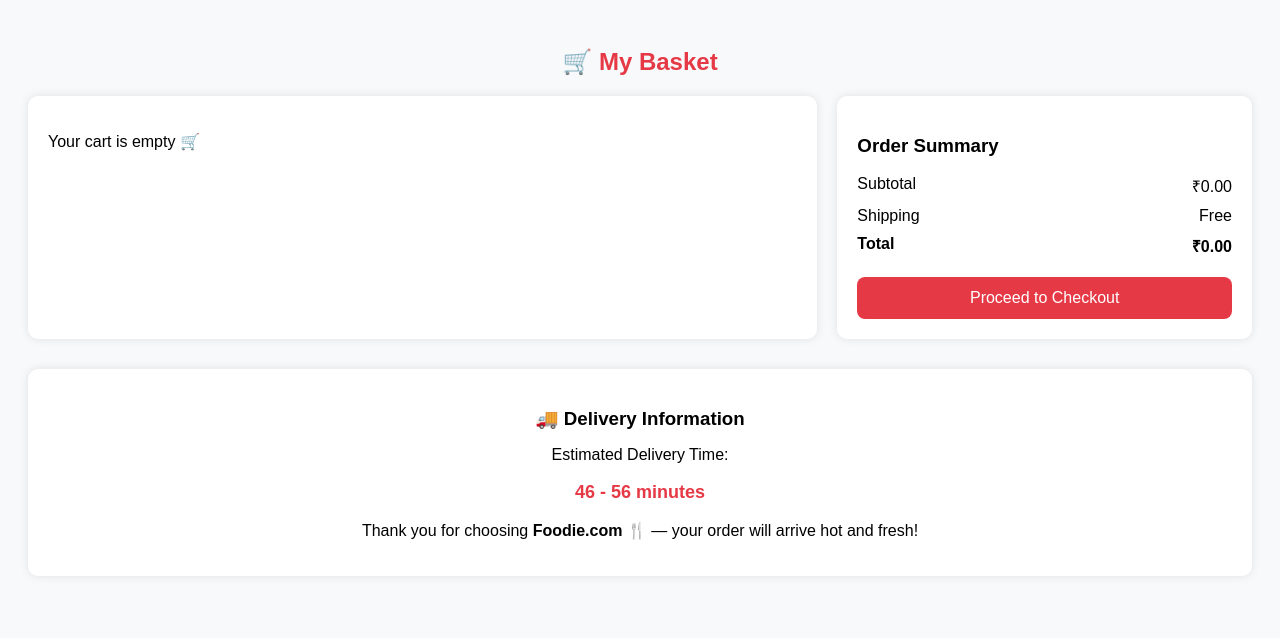
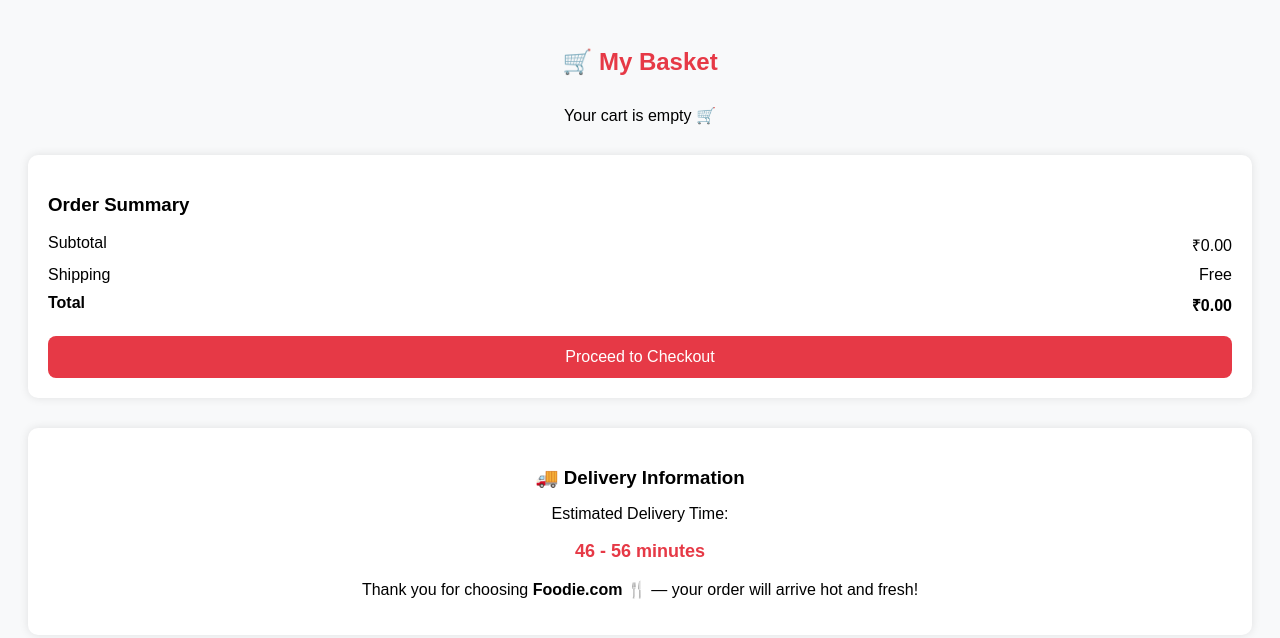
Before and after one commit to RitamNaskar11/FoodieWebsite.github.io, a PHP site: page /cart.html in a window 1280 px wide. Shown: the top 638 px of the page. Run offline with PHP 8.4, Linux system fonts and the light colour scheme.

Commit message:
First commit

```diff
--- a/cart.html
+++ b/cart.html
@@ -16,7 +16,7 @@
     <h2>🛒 My Basket</h2>
 
   <div class="cart-container">
-    <div class="cart-items" id="cartItems"></div>
+    <div class="cart-items" id="cartItems" style="text-align: center; margin: 30px;" ></div>
 
     <div class="order-summary">
       <h3>Order Summary</h3>
--- a/css/index.css
+++ b/css/index.css
@@ -9,20 +9,20 @@
    color: #333;
  }
 
- .cart-container {
+ /* .cart-container {
    display: flex;
    justify-content: space-between;
    gap: 20px;
    flex-wrap: wrap;
- }
+ } */
 
- .cart-items {
+ /* .cart-items {
    flex: 2;
    background: #fff;
    padding: 20px;
    border-radius: 10px;
    box-shadow: 0 0 10px rgba(0, 0, 0, 0.1);
- }
+ } */
 
  .cart-item {
    display: flex;
@@ -31,6 +31,7 @@
    border-bottom: 1px solid #ddd;
    padding: 15px 0;
  }
+
 
  .item-info {
    display: flex;
```
